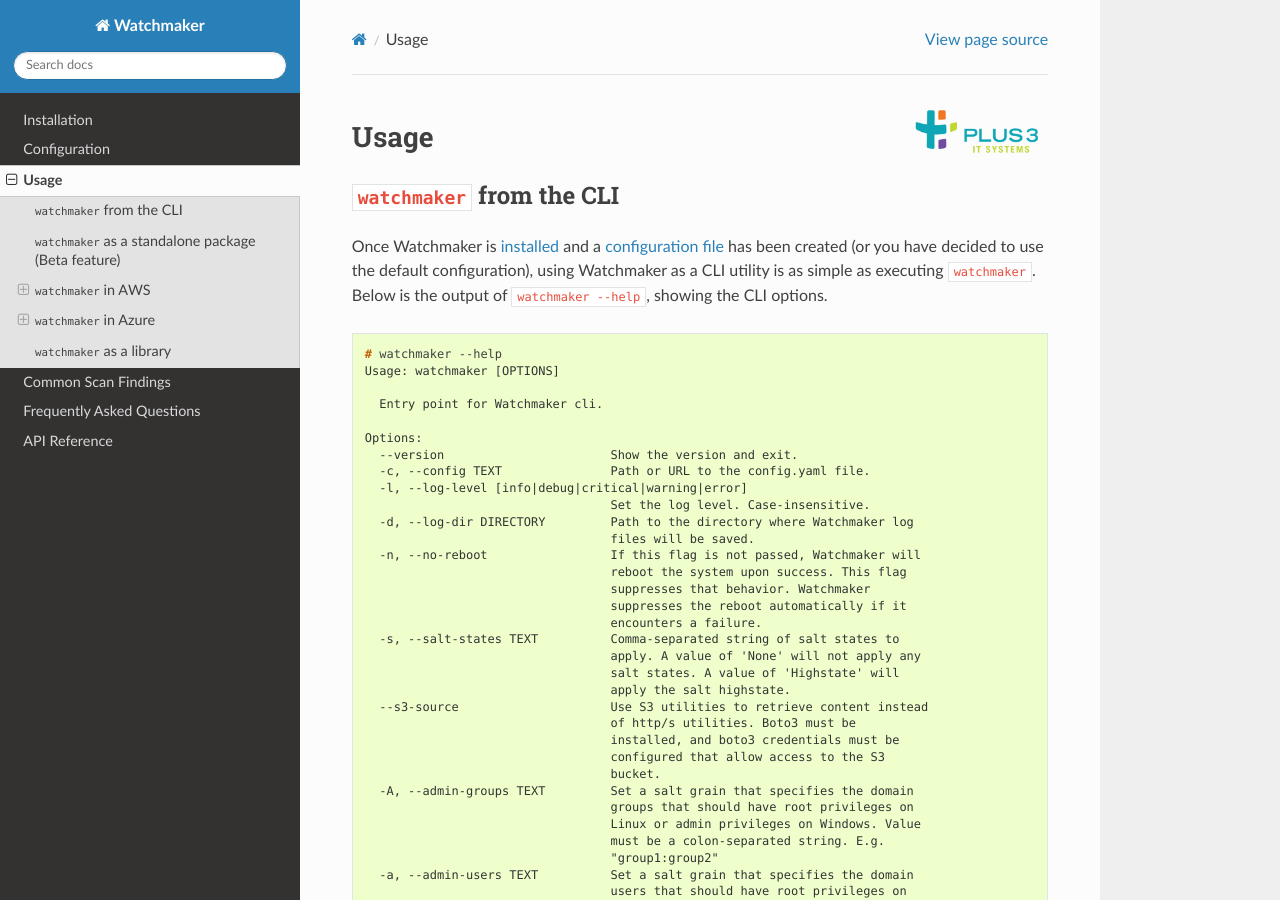
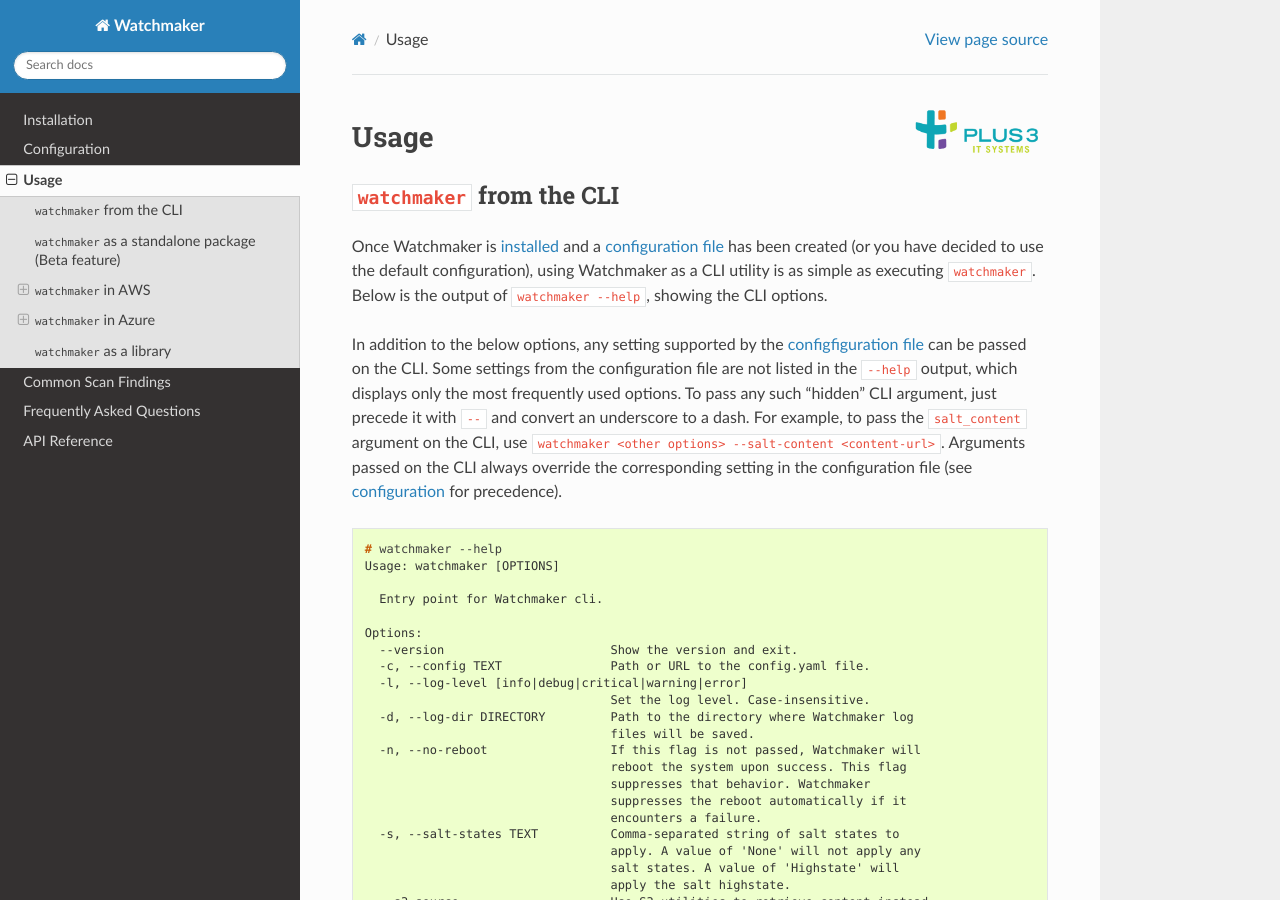
Before and after one commit to plus3it/watchmaker, a Sphinx documentation site: the page built from docs/usage.md, in a window 1280 px wide and 900 px high. Built offline with Sphinx 7.4.7 and the Read the Docs theme 2.0.0, drawn with Linux system fonts in a browser that asks for light colours.

Commit message:
Documents configuration vs cli argument handling and precedence

````diff
--- a/docs/usage.md
+++ b/docs/usage.md
@@ -16,6 +16,15 @@
 to use the default configuration), using Watchmaker as a CLI utility is as
 simple as executing `watchmaker`. Below is the output of `watchmaker --help`,
 showing the CLI options.
+
+In addition to the below options, any setting supported by the [configfiguration file](configuration)
+can be passed on the CLI. Some settings from the configuration file are not listed
+in the `--help` output, which displays only the most frequently used options. To
+pass any such "hidden" CLI argument, just precede it with `--` and convert an
+underscore to a dash. For example, to pass the `salt_content` argument on the CLI,
+use `watchmaker <other options> --salt-content <content-url>`. Arguments passed
+on the CLI always override the corresponding setting in the configuration file
+(see [configuration](configuration) for precedence).
 
 ```console
 # watchmaker --help
````
Also changed, not shown: docs/configuration.md (+12 -0 lines).
